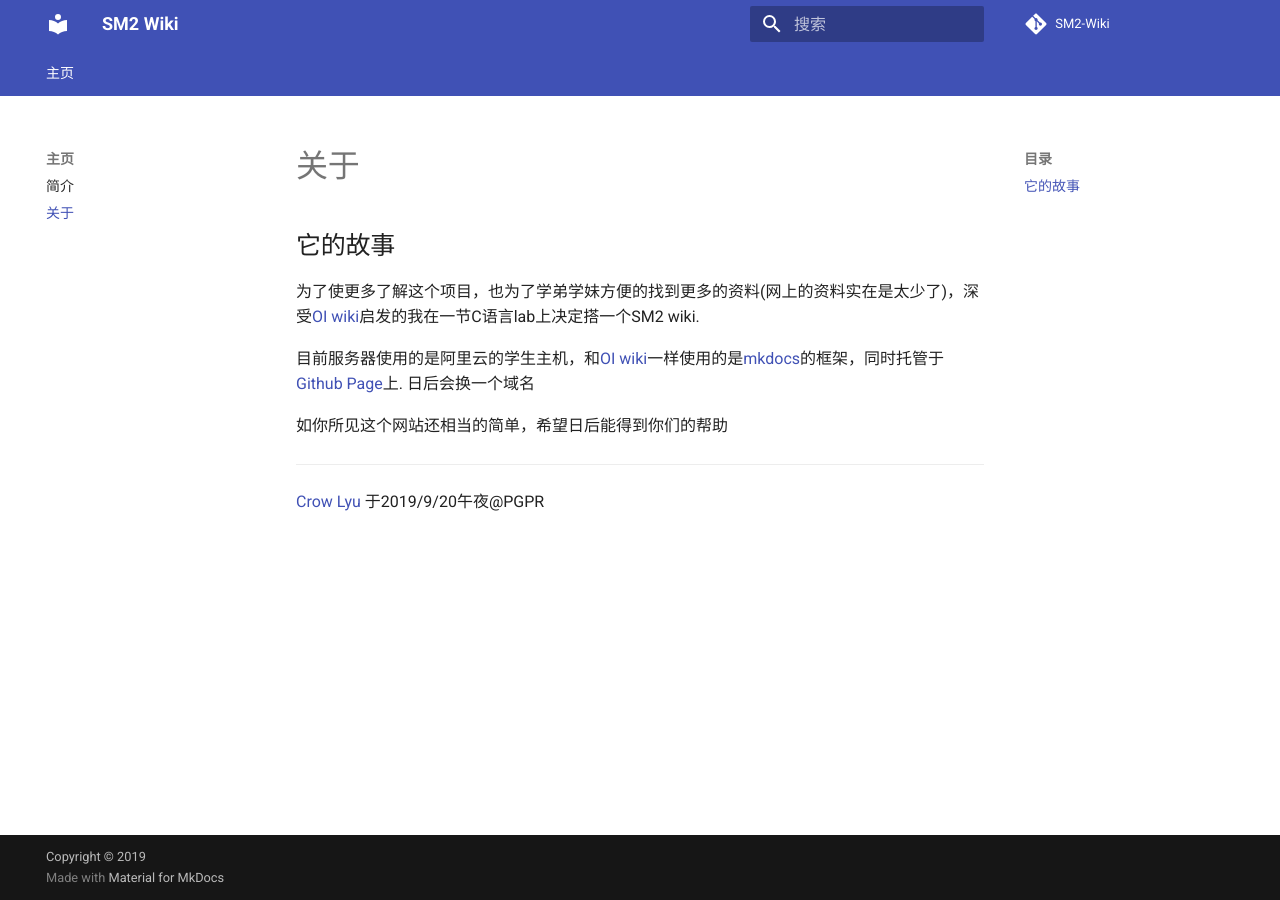
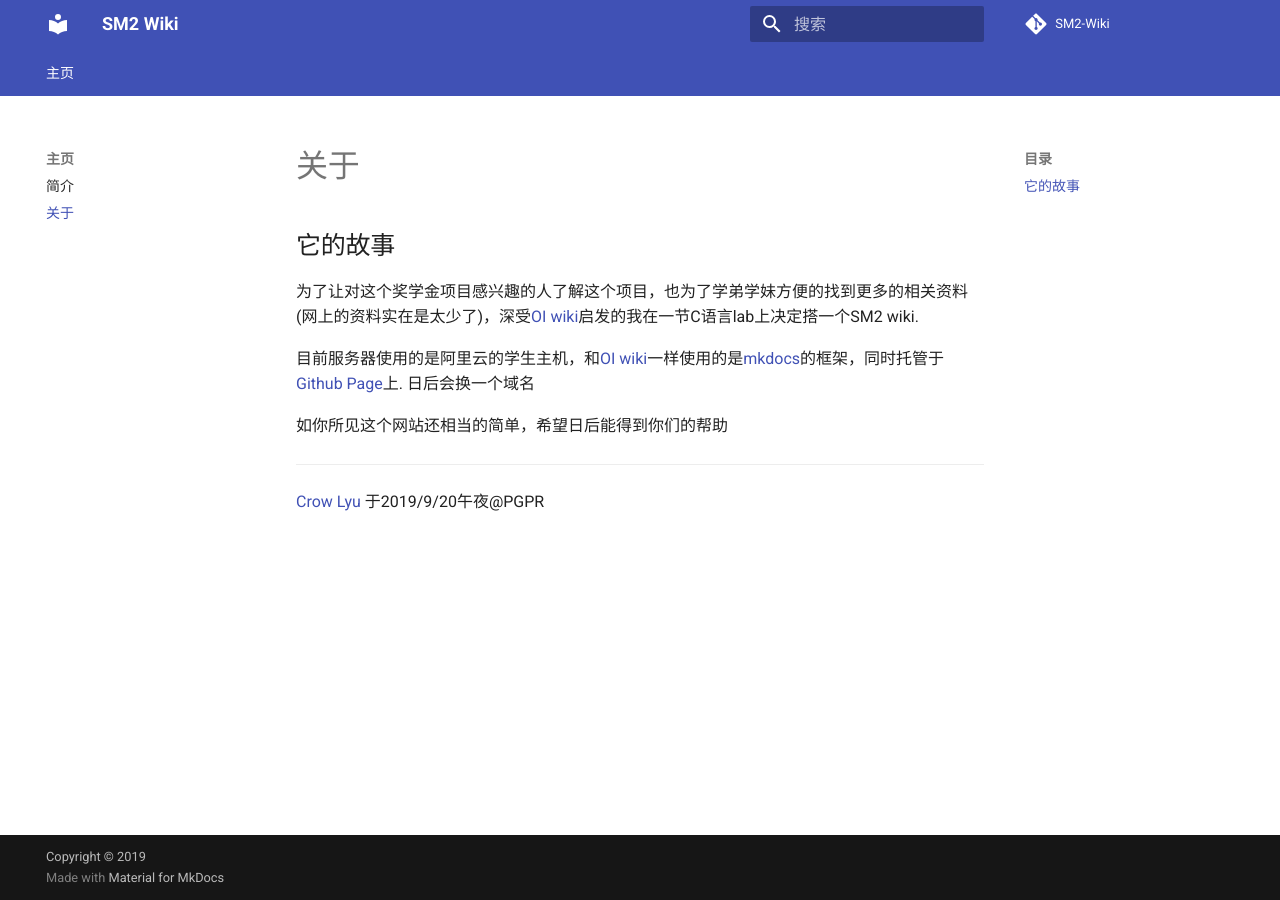
Before and after one commit to SM2-wiki/SM2-wiki, an MkDocs documentation site: the page built from docs/intro/about.md, in a window 1280 px wide. Built offline with MkDocs 1.6.1 and Material for MkDocs 9.7.7, drawn with Linux system fonts in a browser that asks for light colours; comment, search, counter and statistics services are not loaded.

Commit message:
Update about.md

```diff
--- a/docs/intro/about.md
+++ b/docs/intro/about.md
@@ -1,6 +1,6 @@
 ## 它的故事
 
-为了使更多了解这个项目，也为了学弟学妹方便的找到更多的资料(网上的资料实在是太少了)，深受[OI wiki](https://oi-wiki.org/)启发的我在一节C语言lab上决定搭一个SM2 wiki.
+为了让对这个奖学金项目感兴趣的人了解这个项目，也为了学弟学妹方便的找到更多的相关资料(网上的资料实在是太少了)，深受[OI wiki](https://oi-wiki.org/)启发的我在一节C语言lab上决定搭一个SM2 wiki.
 
 目前服务器使用的是阿里云的学生主机，和[OI wiki](https://oi-wiki.org)一样使用的是[mkdocs](https://www.mkdocs.org)的框架，同时托管于[Github Page](https://pages.github.com/)上. 日后会换一个域名
 
```
